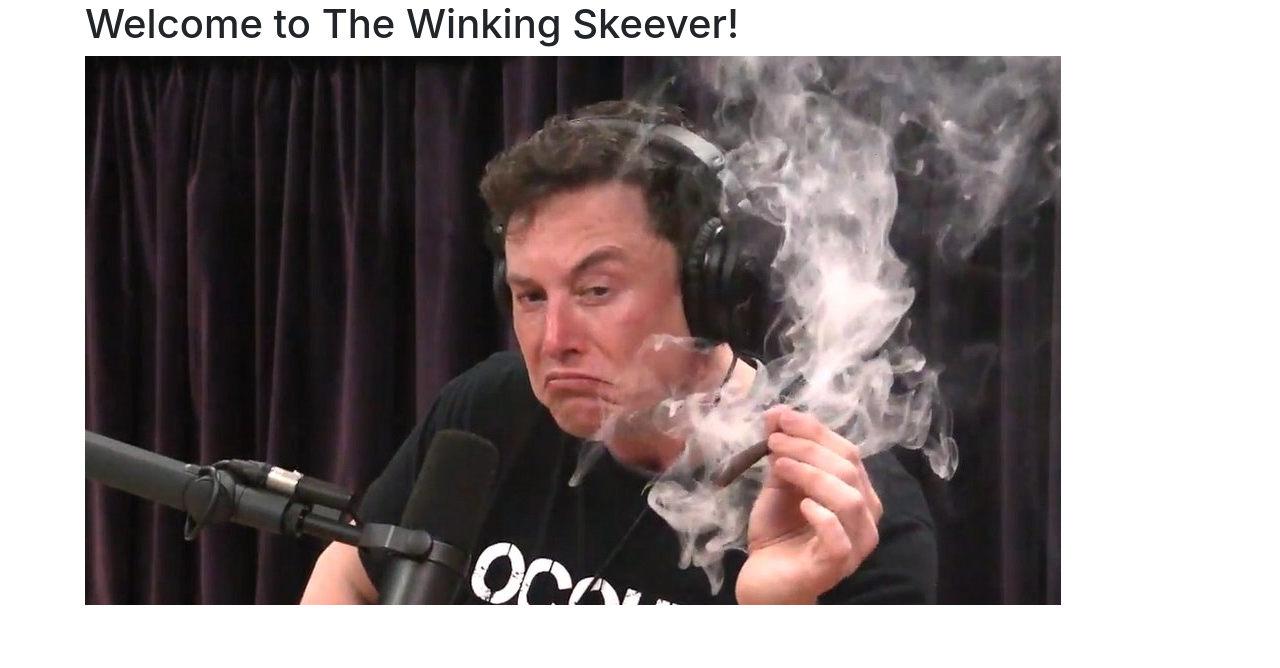
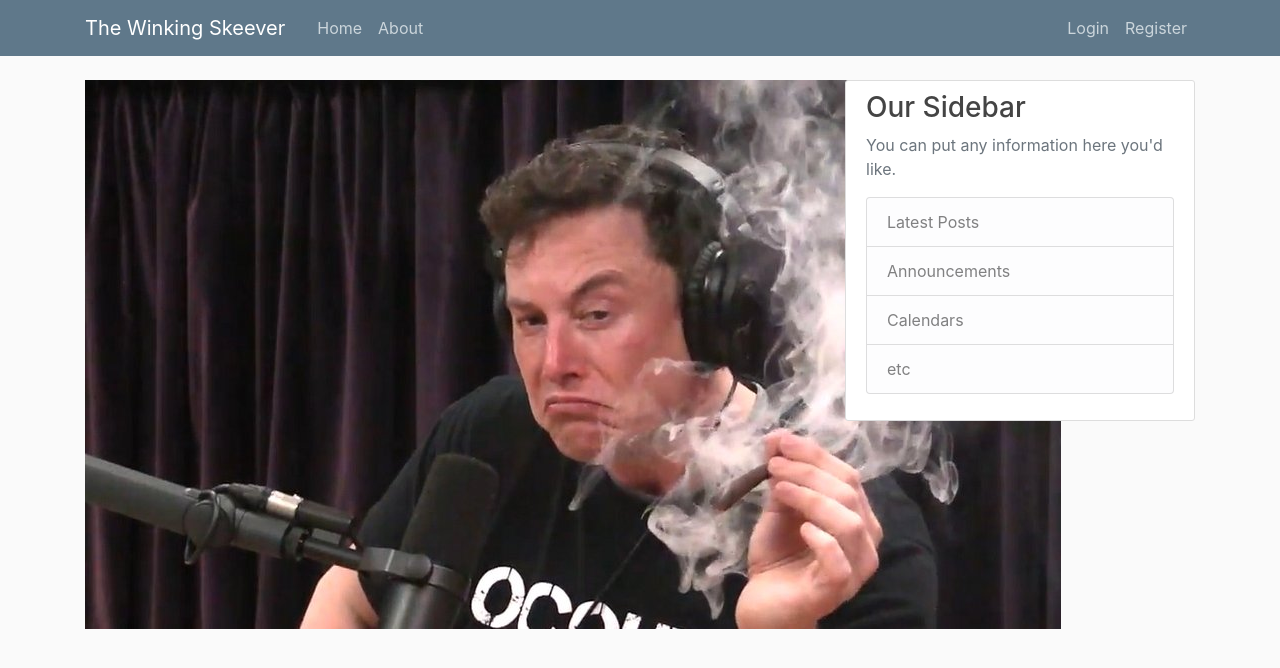
Before and after one commit to nnehal/The-Winking-Skeever-Project, a Django app: page / in a window 1280 px wide. Shown: the top 668 px of the page. Run offline with Django 5.2, Linux system fonts and the light colour scheme.

Commit message:
Added base.html. Use for similar pages

```diff
--- a/mysite/urls.py
+++ b/mysite/urls.py
@@ -19,6 +19,7 @@ from django.urls import include, path
 
 urlpatterns = [
 
-    path('', include("post.urls")),
+    path('', include('post.urls')),
+    path('post/', include('post.urls')),
     path('admin/', admin.site.urls),
 ]
--- /dev/null
+++ b/post/static/post/main.css
@@ -0,0 +1,84 @@
+body {
+    background: #fafafa;
+    color: #333333;
+    margin-top: 5rem;
+  }
+
+  h1, h2, h3, h4, h5, h6 {
+    color: #444444;
+  }
+
+  ul {
+    margin: 0;
+  }
+
+  .bg-steel {
+    background-color: #5f788a;
+  }
+
+  .site-header .navbar-nav .nav-link {
+    color: #cbd5db;
+  }
+
+  .site-header .navbar-nav .nav-link:hover {
+    color: #ffffff;
+  }
+
+  .site-header .navbar-nav .nav-link.active {
+    font-weight: 500;
+  }
+
+  .content-section {
+    background: #ffffff;
+    padding: 10px 20px;
+    border: 1px solid #dddddd;
+    border-radius: 3px;
+    margin-bottom: 20px;
+  }
+
+  .article-title {
+    color: #444444;
+  }
+
+  a.article-title:hover {
+    color: #428bca;
+    text-decoration: none;
+  }
+
+  .article-content {
+    white-space: pre-line;
+  }
+
+  .article-img {
+    height: 65px;
+    width: 65px;
+    margin-right: 16px;
+  }
+
+  .article-metadata {
+    padding-bottom: 1px;
+    margin-bottom: 4px;
+    border-bottom: 1px solid #e3e3e3
+  }
+
+  .article-metadata a:hover {
+    color: #333;
+    text-decoration: none;
+  }
+
+  .article-svg {
+    width: 25px;
+    height: 25px;
+    vertical-align: middle;
+  }
+
+  .account-img {
+    height: 125px;
+    width: 125px;
+    margin-right: 20px;
+    margin-bottom: 16px;
+  }
+
+  .account-heading {
+    font-size: 2.5rem;
+  }
--- /dev/null
+++ b/post/templates/post/base.html
@@ -0,0 +1,68 @@
+{% load static %}
+<!DOCTYPE html>
+<html>
+    <head>
+        <!-- Required meta tags -->
+        <meta charset="utf-8">
+        <meta name="viewport" content="width=device-width, initial-scale=1, shrink-to-fit=no">
+
+        <!-- Bootstrap CSS -->
+        <link rel="stylesheet" href="https://cdn.jsdelivr.net/npm/bootstrap@4.4.1/dist/css/bootstrap.min.css" integrity="sha384-Vkoo8x4CGsO3+Hhxv8T/Q5PaXtkKtu6ug5TOeNV6gBiFeWPGFN9MuhOf23Q9Ifjh" crossorigin="anonymous">
+        <link rel="stylesheet" type="text/css" href="{% static 'post/main.css' %}">
+
+        {% if title %}
+            <title>The Winking Skeever - {{title}}</title>
+        {% else %}
+            <title>The Winking Skeever</title>
+        {% endif %}
+
+    </head>
+
+    <body>
+        <header class="site-header">
+            <nav class="navbar navbar-expand-md navbar-dark bg-steel fixed-top">
+                <div class="container">
+                <a class="navbar-brand mr-4" href="/">The Winking Skeever</a>
+                <button class="navbar-toggler" type="button" data-toggle="collapse" data-target="#navbarToggle" aria-controls="navbarToggle" aria-expanded="false" aria-label="Toggle navigation">
+                <span class="navbar-toggler-icon"></span>
+                </button>
+                <div class="collapse navbar-collapse" id="navbarToggle">
+                    <div class="navbar-nav mr-auto">
+                    <a class="nav-item nav-link" href="/">Home</a>
+                    <a class="nav-item nav-link" href="/about">About</a>
+                    </div>
+                    <!-- Navbar Right Side -->
+                    <div class="navbar-nav">
+                    <a class="nav-item nav-link" href="#">Login</a>
+                    <a class="nav-item nav-link" href="#">Register</a>
+                    </div>
+                </div>
+                </div>
+            </nav>
+        </header>
+        <main role="main" class="container">
+            <div class="row">
+              <div class="col-md-8">
+                {% block content %}{% endblock content %}
+              </div>
+              <div class="col-md-4">
+                <div class="content-section">
+                  <h3>Our Sidebar</h3>
+                  <p class='text-muted'>You can put any information here you'd like.
+                    <ul class="list-group">
+                      <li class="list-group-item list-group-item-light">Latest Posts</li>
+                      <li class="list-group-item list-group-item-light">Announcements</li>
+                      <li class="list-group-item list-group-item-light">Calendars</li>
+                      <li class="list-group-item list-group-item-light">etc</li>
+                    </ul>
+                  </p>
+                </div>
+              </div>
+            </div>
+        </main>
+
+        <script src="https://code.jquery.com/jquery-3.4.1.slim.min.js" integrity="sha384-J6qa4849blE2+poT4WnyKhv5vZF5SrPo0iEjwBvKU7imGFAV0wwj1yYfoRSJoZ+n" crossorigin="anonymous"></script>
+        <script src="https://cdn.jsdelivr.net/npm/popper.js@1.16.0/dist/umd/popper.min.js" integrity="sha384-Q6E9RHvbIyZFJoft+2mJbHaEWldlvI9IOYy5n3zV9zzTtmI3UksdQRVvoxMfooAo" crossorigin="anonymous"></script>
+        <script src="https://cdn.jsdelivr.net/npm/bootstrap@4.4.1/dist/js/bootstrap.min.js" integrity="sha384-wfSDF2E50Y2D1uUdj0O3uMBJnjuUD4Ih7YwaYd1iqfktj0Uod8GCExl3Og8ifwB6" crossorigin="anonymous"></script>
+    </body>
+</html>
--- a/post/templates/post/index.html
+++ b/post/templates/post/index.html
@@ -1,25 +1,5 @@
+{% extends "post/base.html" %}
 {% load static %}
-<!DOCTYPE html>
-<html>
-    <head>
-        <!-- Required meta tags -->
-        <meta charset="utf-8">
-        <meta name="viewport" content="width=device-width, initial-scale=1, shrink-to-fit=no">
-
-        <!-- Bootstrap CSS -->
-        <link rel="stylesheet" href="https://cdn.jsdelivr.net/npm/bootstrap@4.4.1/dist/css/bootstrap.min.css" integrity="sha384-Vkoo8x4CGsO3+Hhxv8T/Q5PaXtkKtu6ug5TOeNV6gBiFeWPGFN9MuhOf23Q9Ifjh" crossorigin="anonymous">        <title>
-            Welcome Page
-        </title>
-    </head>
-
-    <body>
-        <div class="container">
-            <h1>Welcome to The Winking Skeever!</h1>
-            <img src="{% static 'post/musk3.jpg' %}" alt="the gangsta">
-        </div>
-
-        <script src="https://code.jquery.com/jquery-3.4.1.slim.min.js" integrity="sha384-J6qa4849blE2+poT4WnyKhv5vZF5SrPo0iEjwBvKU7imGFAV0wwj1yYfoRSJoZ+n" crossorigin="anonymous"></script>
-        <script src="https://cdn.jsdelivr.net/npm/popper.js@1.16.0/dist/umd/popper.min.js" integrity="sha384-Q6E9RHvbIyZFJoft+2mJbHaEWldlvI9IOYy5n3zV9zzTtmI3UksdQRVvoxMfooAo" crossorigin="anonymous"></script>
-        <script src="https://cdn.jsdelivr.net/npm/bootstrap@4.4.1/dist/js/bootstrap.min.js" integrity="sha384-wfSDF2E50Y2D1uUdj0O3uMBJnjuUD4Ih7YwaYd1iqfktj0Uod8GCExl3Og8ifwB6" crossorigin="anonymous"></script>
-    </body>
-</html>
+{% block content %}
+    <img src="{% static 'post/musk3.jpg' %}">
+{% endblock content %}
--- /dev/null
+++ b/post/templates/post/schedule.html
@@ -0,0 +1,5 @@
+{% extends "post/index.html" %}
+
+{% block content %}
+    <h1>Your schedule will be here soon!</h1>
+{% endblock content %}
--- a/post/urls.py
+++ b/post/urls.py
@@ -3,5 +3,6 @@ from django.urls import path
 from . import views
 
 urlpatterns = [
-    path("", views.index, name="index")
+    path("", views.index, name="page-index"),
+    path("schedule/", views.schedule, name="page-schedule")
 ]
--- a/post/views.py
+++ b/post/views.py
@@ -4,4 +4,7 @@ from django.http import HttpResponse
 # Create your views here.
 
 def index(request):
-    return render(request, 'post/index.html')
+    return render(request, "post/index.html")
+
+def schedule(request):
+    return render(request, "post/schedule.html")
```
